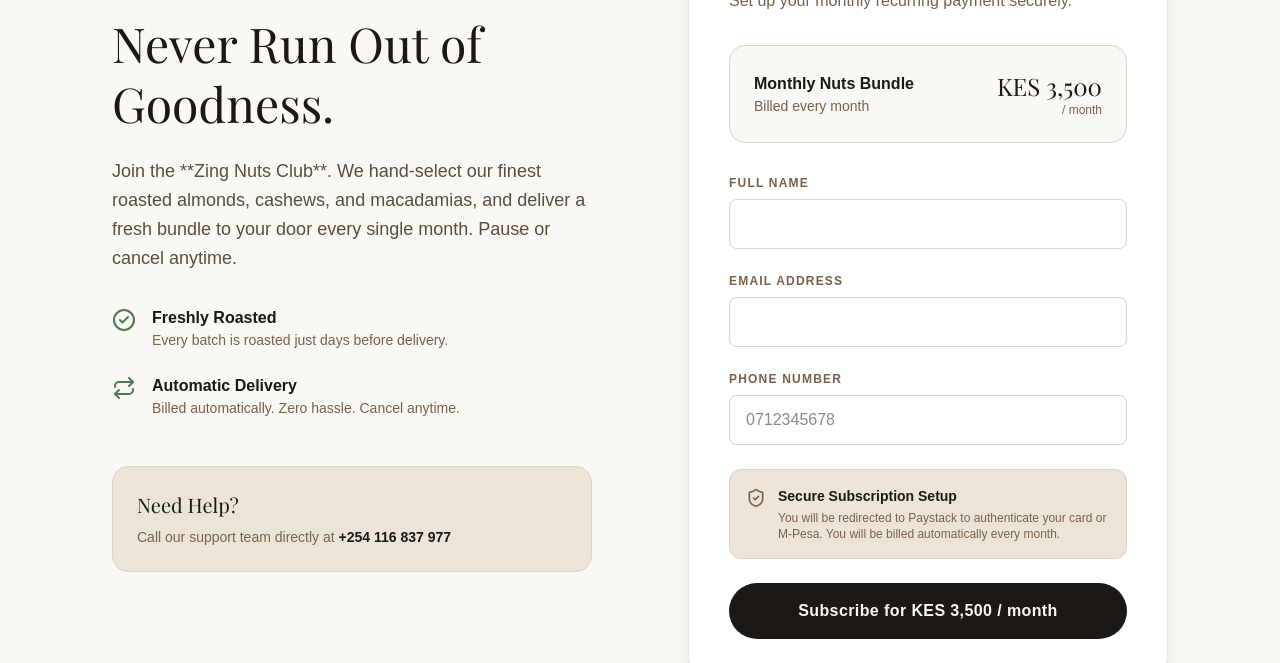
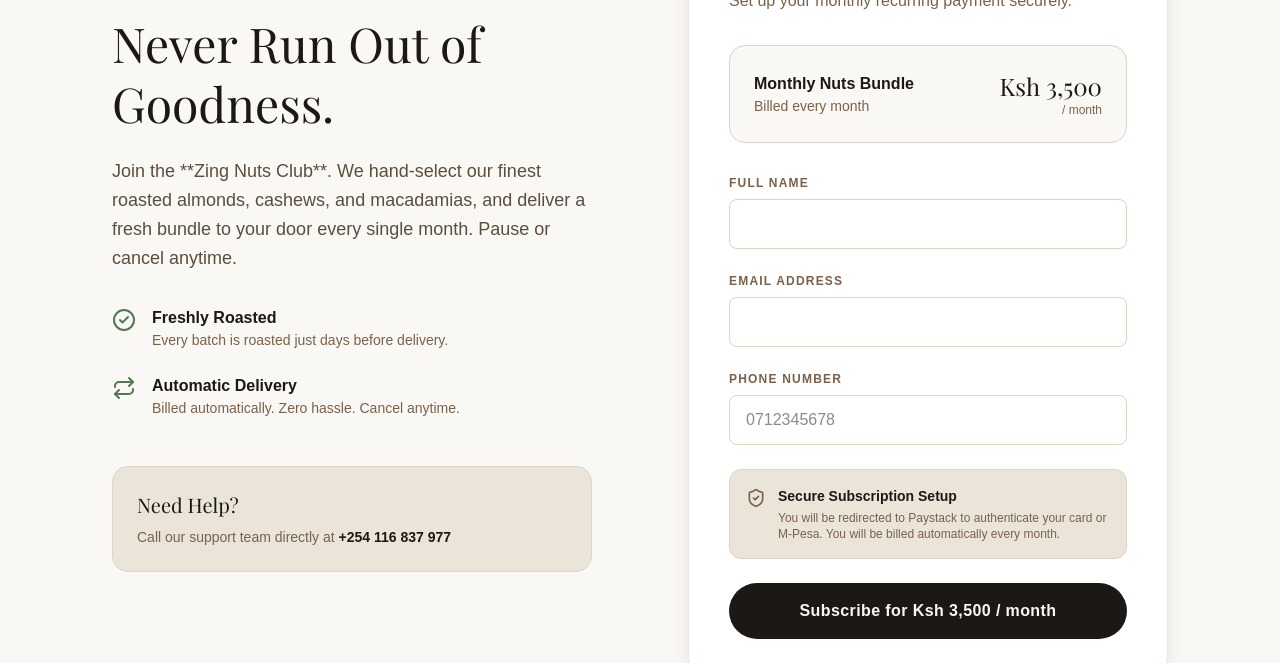
Before and after one commit to lesleerulz/zing-healthy-eats-v2, a Next.js app: page /subscribe in a window 1280 px wide. Shown: the part 289-952 px from the top of the page. Built offline with nearby package versions, Linux system fonts and the light colour scheme; no server answers; a web font is replaced by a local one.

Commit message:
fix: replace remaining KES with Ksh

```diff
--- a/src/app/catalog/page.tsx
+++ b/src/app/catalog/page.tsx
@@ -101,7 +101,7 @@
                     title={product.title}
                     description={product.description}
                     category={product.category}
-                    price={`KES ${product.price.toLocaleString()}`}
+                    price={`Ksh ${product.price.toLocaleString()}`}
                     imageUrl={product.image}
                   />
                 </a>
--- a/src/app/subscribe/page.tsx
+++ b/src/app/subscribe/page.tsx
@@ -141,7 +141,7 @@
                   <p className="text-[#7A614A] text-sm">Billed every month</p>
                 </div>
                 <div className="text-right">
-                  <p className="font-[family-name:var(--font-playfair)] text-2xl text-[#1C1816]">KES 3,500</p>
+                  <p className="font-[family-name:var(--font-playfair)] text-2xl text-[#1C1816]">Ksh 3,500</p>
                   <p className="text-[#7A614A] text-xs">/ month</p>
                 </div>
               </div>
@@ -179,7 +179,7 @@
                       Setting up Subscription...
                     </>
                   ) : (
-                    "Subscribe for KES 3,500 / month"
+                    "Subscribe for Ksh 3,500 / month"
                   )}
                 </button>
               </form>
--- a/src/lib/mail.ts
+++ b/src/lib/mail.ts
@@ -39,18 +39,18 @@
             <tr style="border-bottom: 1px solid #eee;">
               <td style="padding: 8px 0;">${item.productTitle}</td>
               <td style="padding: 8px 0;">${item.quantity}</td>
-              <td style="padding: 8px 0; text-align: right;">KES ${item.productPrice}</td>
+              <td style="padding: 8px 0; text-align: right;">Ksh ${item.productPrice}</td>
             </tr>
           `).join("")}
         </tbody>
         <tfoot>
           <tr>
             <td colspan="2" style="padding: 8px 0; font-weight: bold;">Delivery Fee</td>
-            <td style="padding: 8px 0; text-align: right; font-weight: bold;">KES ${order.deliveryFee || 0}</td>
+            <td style="padding: 8px 0; text-align: right; font-weight: bold;">Ksh ${order.deliveryFee || 0}</td>
           </tr>
           <tr>
             <td colspan="2" style="padding: 8px 0; font-weight: bold; font-size: 1.1em;">Total Paid</td>
-            <td style="padding: 8px 0; text-align: right; font-weight: bold; font-size: 1.1em; color: #D4A373;">KES ${totalWithFee}</td>
+            <td style="padding: 8px 0; text-align: right; font-weight: bold; font-size: 1.1em; color: #D4A373;">Ksh ${totalWithFee}</td>
           </tr>
         </tfoot>
       </table>
```
